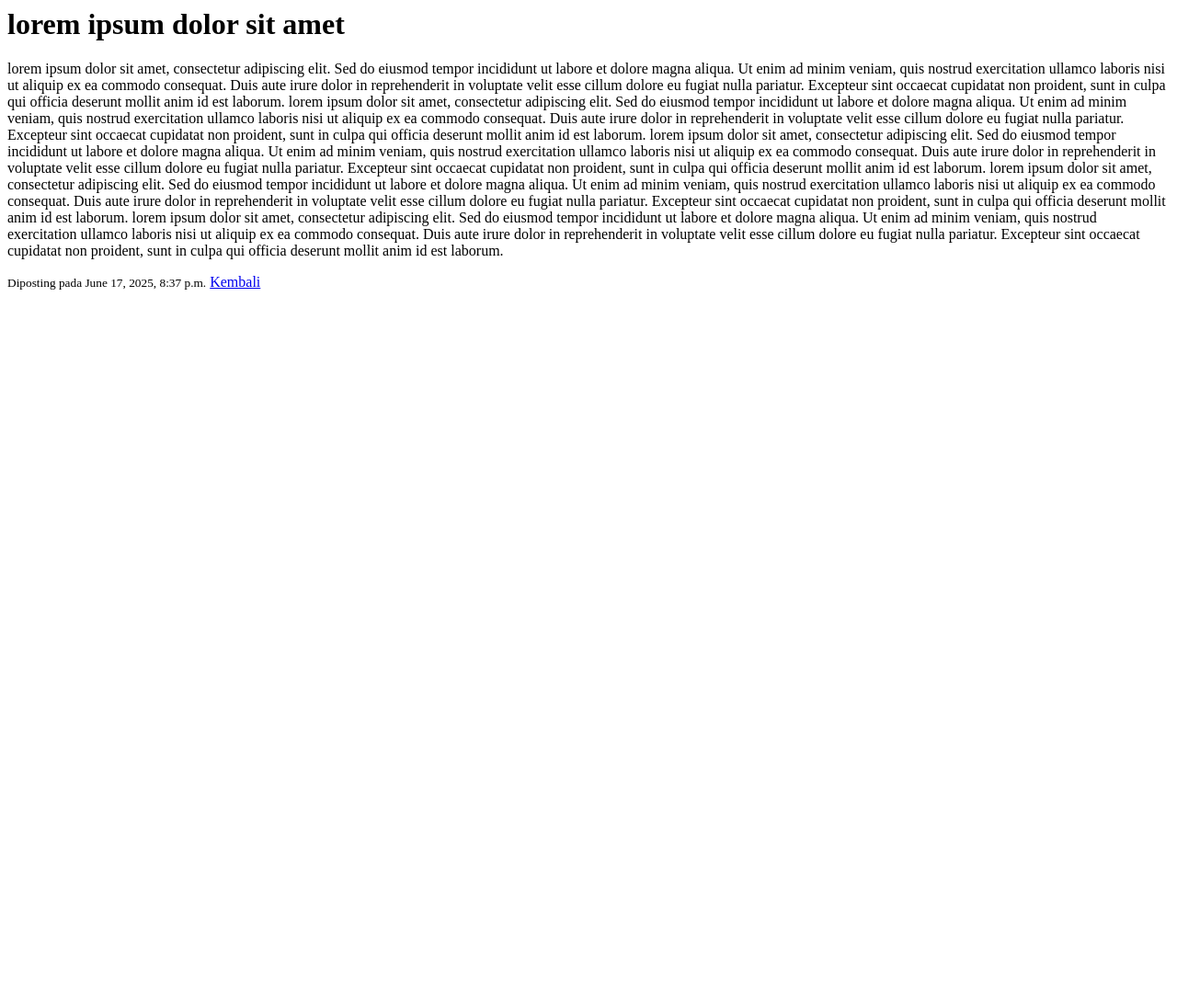
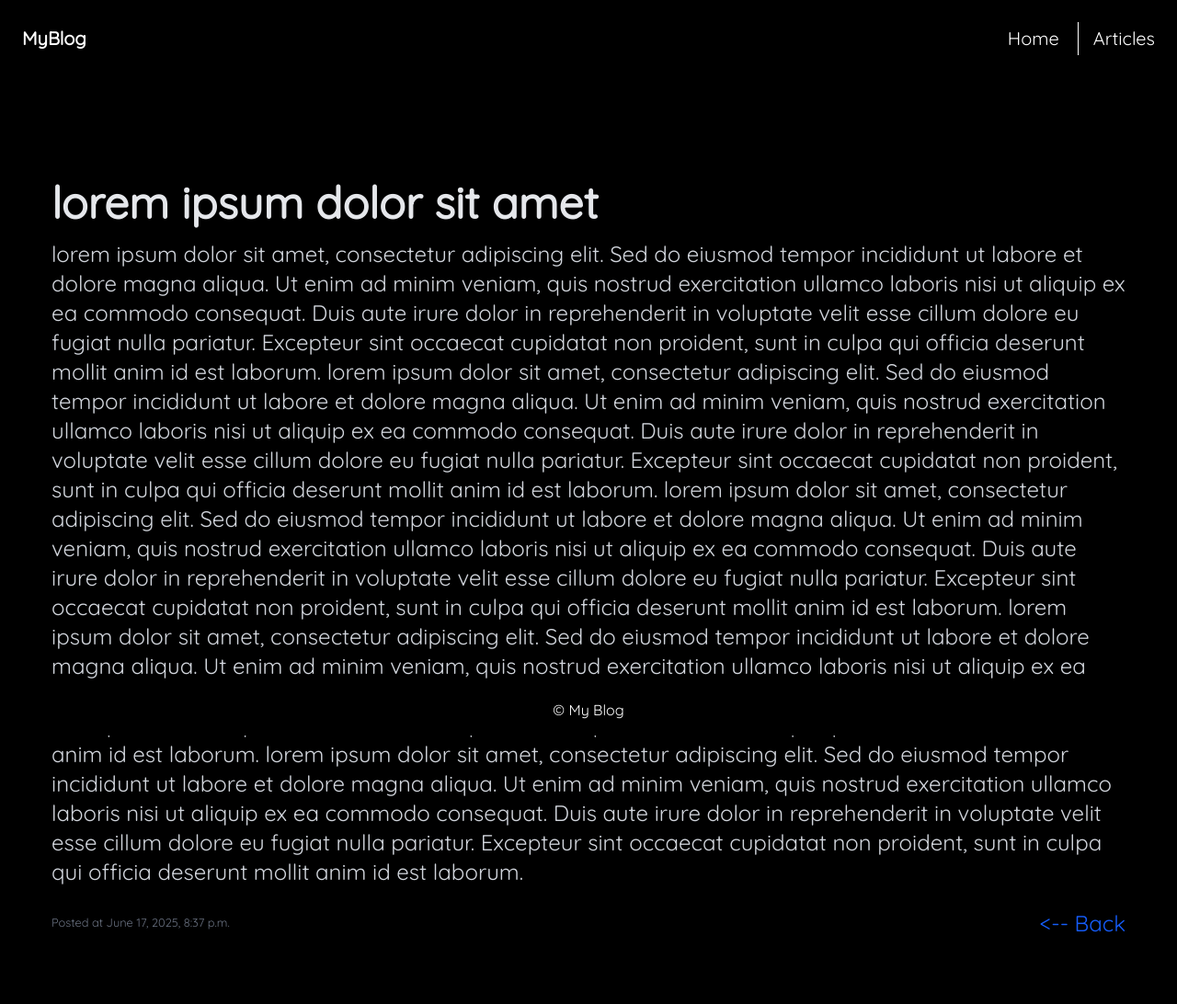
Before and after one commit to rizalyala/djangoblog, a Django app: page /post/1/ in a window 1280 px wide. Shown: the whole page at 92% size. Before the commit the page ends 315 px from the top, so only its background shows below. Run offline with Django 5.2, Linux system fonts and the light colour scheme; data comes from the database, SQL or seed files in the repository; both versions use the stored data as it was after the commit.

Commit message:
Updating Detai Blog

```diff
--- a/main/templates/detail.html
+++ b/main/templates/detail.html
@@ -1,4 +1,13 @@
-<h1>{{ post.title }}</h1>
-<p>{{ post.content }}</p>
-<small>Diposting pada {{ post.created_at }}</small>
-<a href="{% url 'homepage' %}">Kembali</a>
+{% extends "index.html" %}
+
+{% block content %}
+<div class=" mx-auto  p-8 rounded-lg shadow mt-10">
+    <h1 class="text-5xl font-bold mb-4 text-gray-200">{{ post.title }}</h1>
+    <p class="text-2xl text-gray-300 mb-6">{{ post.content }}</p>
+    <div class="flex items-center justify-between">
+        <small class="text-gray-500">Posted at {{ post.created_at }}</small>
+        <a href="{% url 'homepage' %}" class=" text-2xl text-blue-600 hover:text-gray-600"><-- Back</a>
+    </div>
+</div>
+
+{% endblock %}
```
Also changed, not shown: db.sqlite3.
